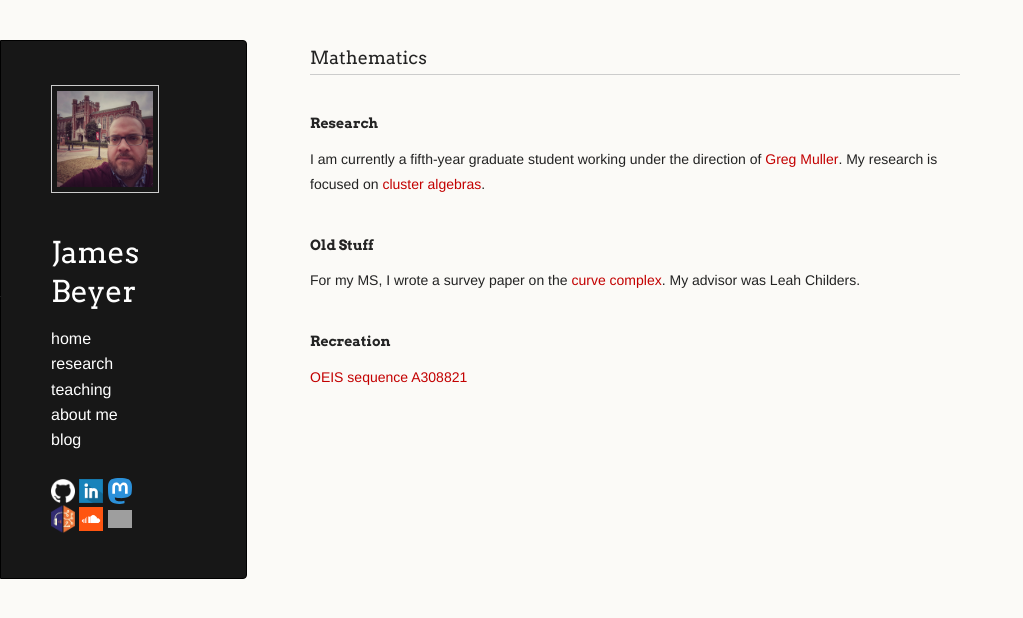
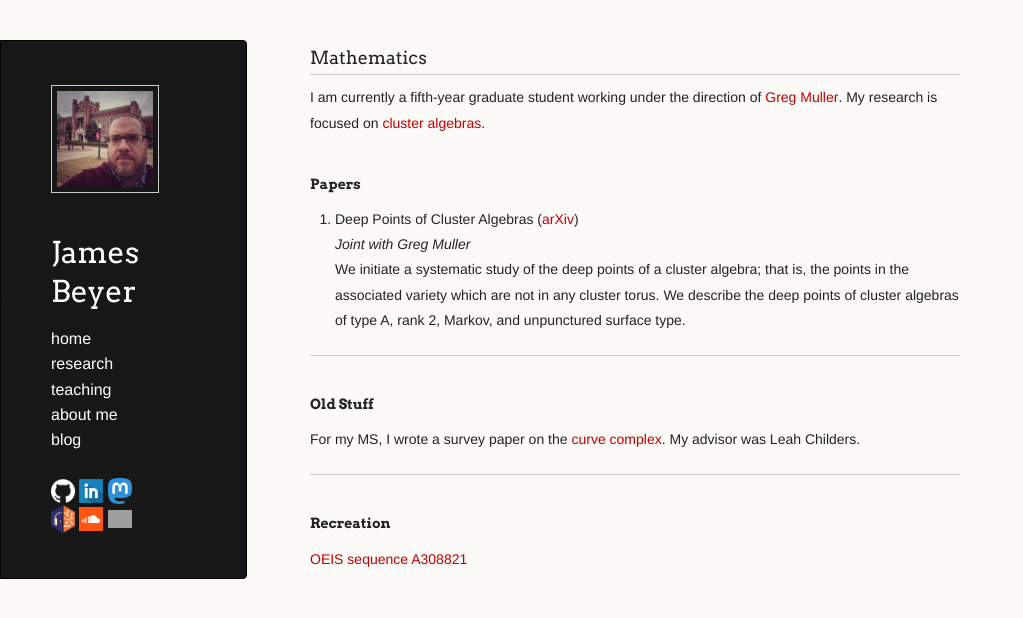
Before and after one commit to jebeyer/jebeyer.github.io, a Jekyll site: the page built from research.md, in a window 1280 px wide. Shown: the top 618 px of the page, without its empty margins (0-1023 px from the left). Built offline with Jekyll 4.4.1, drawn with Linux system fonts in a browser that asks for light colours; a script that is not in the unit is left out; our own code applies the rules of GitHub Pages for plain Markdown files; grey boxes are pictures that could not be loaded.

Commit message:
Update research.md
added link to deep points paper

```diff
--- a/research.md
+++ b/research.md
@@ -4,14 +4,22 @@ layout: default
 
 ### Mathematics
 
-#### Research
+I am currently a fifth-year graduate student working under the direction of [Greg Muller](https://math.ou.edu/~gmuller). My research is focused on [cluster algebras](https://en.wikipedia.org/wiki/Cluster_algebra).
 
-I am currently a fifth-year graduate student working under the direction of [Greg Muller](https://math.ou.edu/~gmuller). My research is focused on [cluster algebras](https://en.wikipedia.org/wiki/Cluster_algebra).
+#### Papers
+
+1. Deep Points of Cluster Algebras ([arXiv](https://arxiv.org/abs/2403.15589)) <br/>
+   *Joint with Greg Muller* <br/>
+   We initiate a systematic study of the deep points of a cluster algebra; that is, the points in the associated variety which are not in any cluster torus. We describe the deep points of cluster algebras of type A, rank 2, Markov, and unpunctured surface type.
+
+---
 
 #### Old Stuff
 
 For my MS, I wrote a survey paper on the [curve complex](https://en.wikipedia.org/wiki/Curve_complex). My advisor was Leah Childers.
 
+---
+
 #### Recreation
 
 [OEIS sequence A308821](https://oeis.org/A308821)
```
